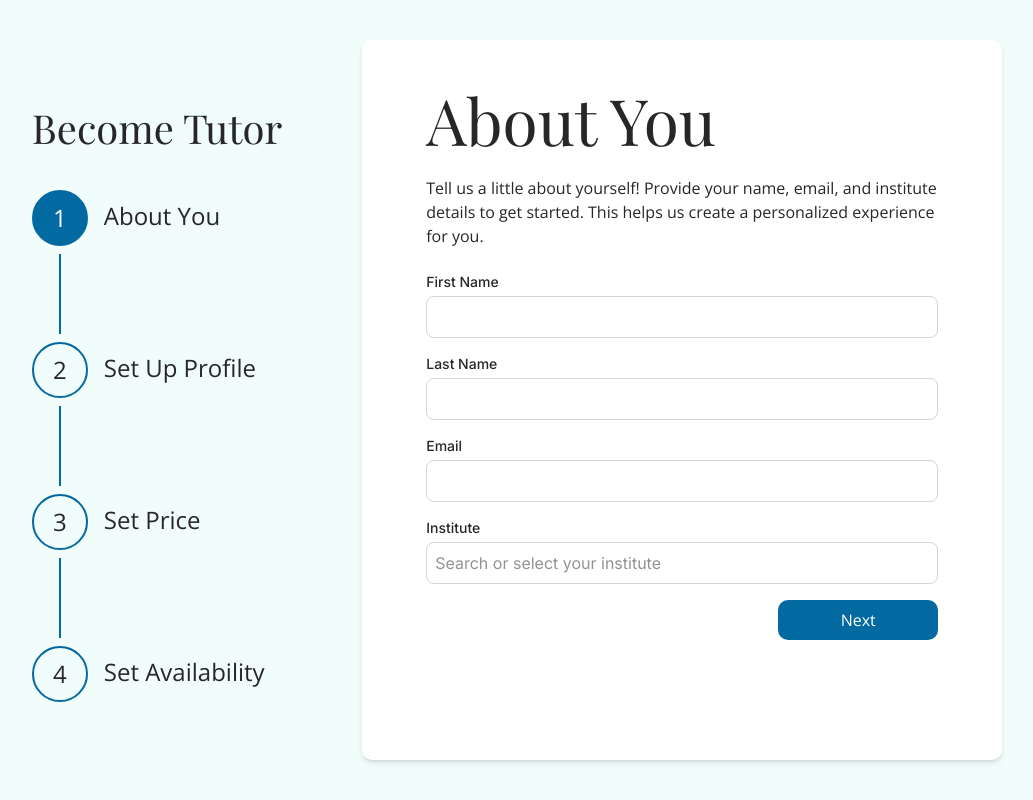
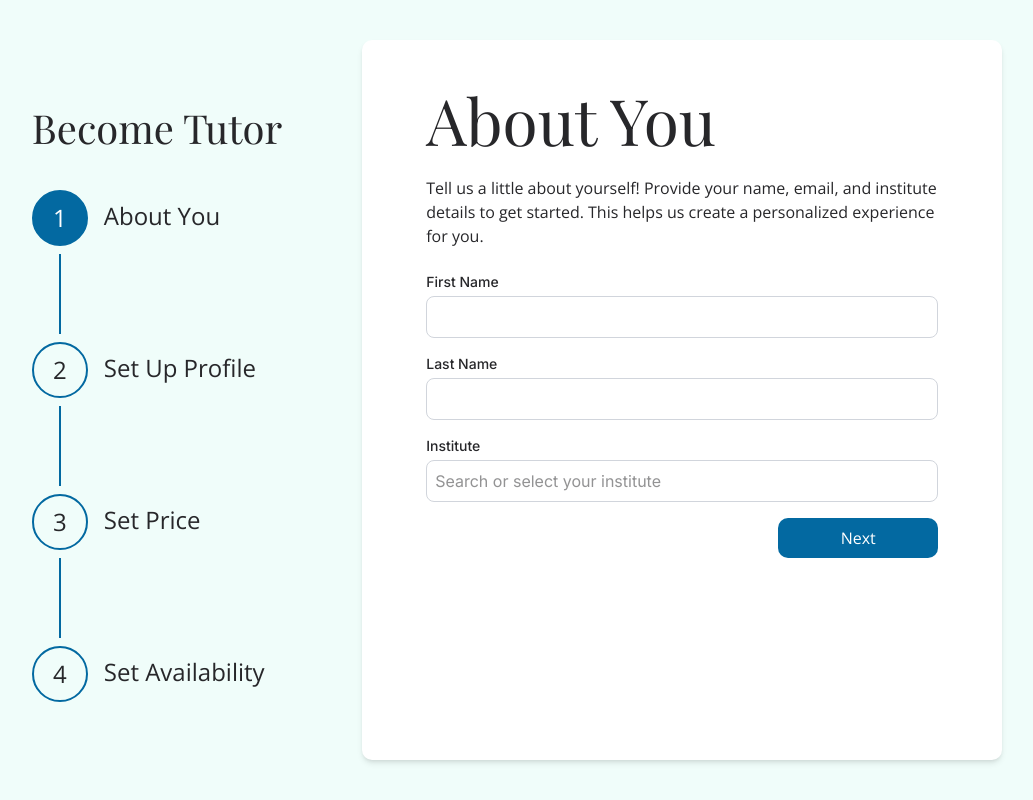
Before and after one commit to reynardaj/WeLearn, a Next.js app: page /tutor-form/step-1 in a window 1280 px wide. Shown: the whole page, without its empty margins (123-1156 px from the left). Built offline with nearby package versions, Linux system fonts and the light colour scheme.

Commit message:
removed email in tutor form frontend

```diff
--- a/src/app/api/tutor-form/upload-image/route.ts
+++ b/src/app/api/tutor-form/upload-image/route.ts
@@ -23,6 +23,7 @@ export async function POST(request: Request) {
     const blob = await put(`tutor-images/${file.name}`, file, {
       access: "public",
       token: process.env.BLOB_READ_WRITE_TOKEN,
+      allowOverwrite: true,
     });
 
     return NextResponse.json({ imageUrl: blob.url });
--- a/src/app/tutor-form/step-1/page.tsx
+++ b/src/app/tutor-form/step-1/page.tsx
@@ -12,7 +12,6 @@ import { getFormData, saveFormData } from "@/utils/localStorage";
 interface FormData {
   firstName: string;
   lastName: string;
-  email: string;
   institute: string;
 }
 
@@ -20,7 +19,6 @@ export default function AboutYouPage() {
   const [formData, setFormData] = useState<FormData>({
     firstName: "",
     lastName: "",
-    email: "",
     institute: "",
   });
 
@@ -30,7 +28,6 @@ export default function AboutYouPage() {
     setFormData({
       firstName: storedData.firstName,
       lastName: storedData.lastName,
-      email: storedData.email,
       institute: storedData.institute,
     });
   }, []);
@@ -136,24 +133,6 @@ export default function AboutYouPage() {
 
           <div>
             <label
-              htmlFor="email"
-              className="block text-sm font-medium text-text mb-1"
-            >
-              Email
-            </label>
-            <input
-              type="email"
-              id="email"
-              name="email"
-              className="w-full p-2 border border-gray-300 rounded-md "
-              required
-              value={formData.email}
-              onChange={handleChange}
-            />
-          </div>
-
-          <div>
-            <label
               htmlFor="institute"
               className="block text-sm font-medium text-text mb-1"
             >
--- a/src/types/tutor.ts
+++ b/src/types/tutor.ts
@@ -23,7 +23,6 @@ export interface TutorFormData {
   // Step 1
   firstName: string;
   lastName: string;
-  email: string;
   institute: string;
 
   // Step 2
```
